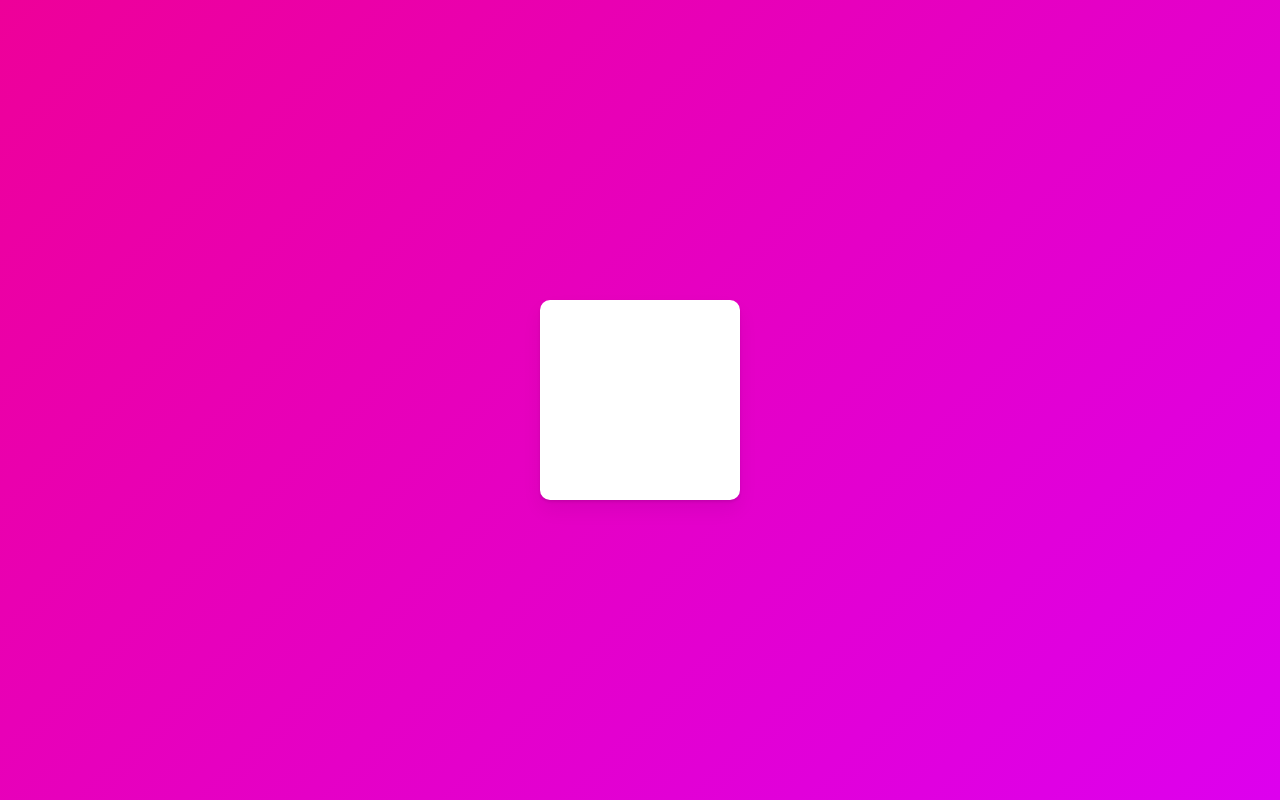
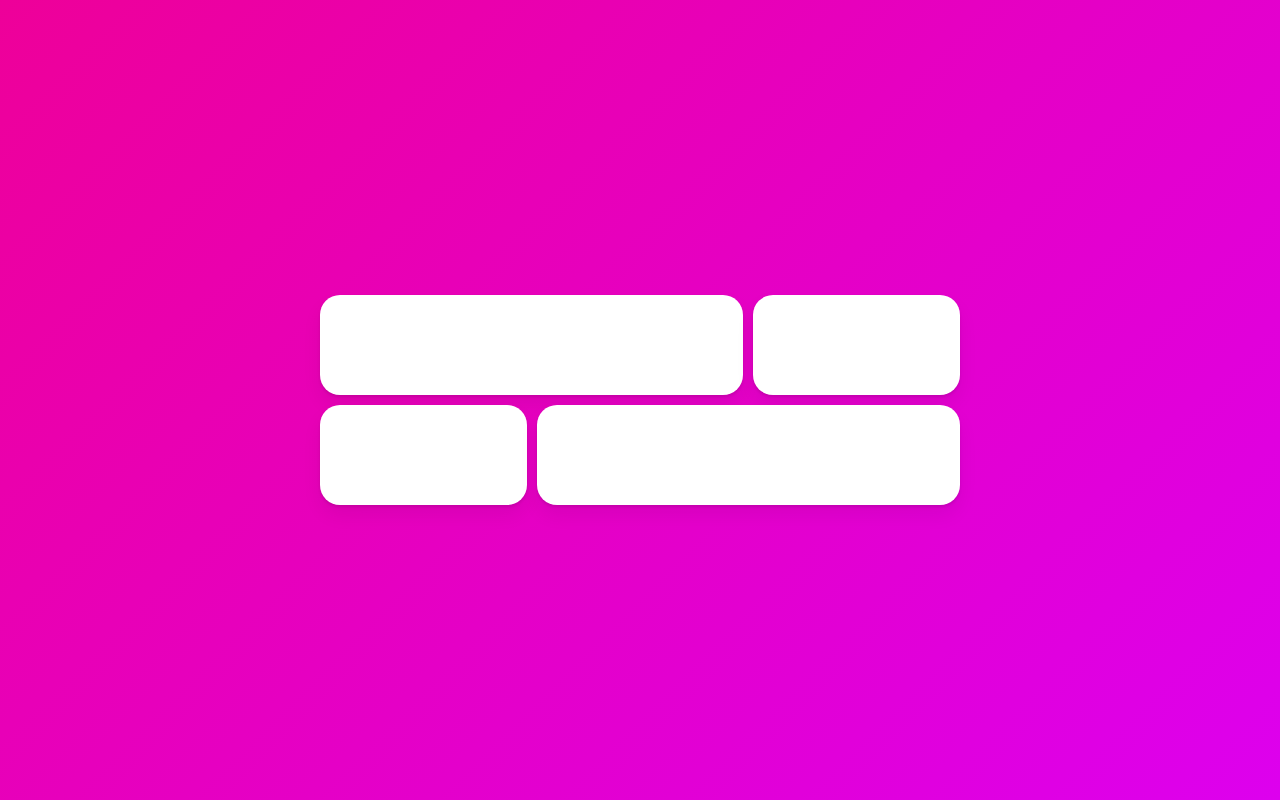
Before and after one commit to hyh05050/react-for-master, a React (Create React App) app: page / in a window 1280 px wide. Built offline with nearby package versions, Linux system fonts and the light colour scheme.

Commit message:
commit framer-motion

```diff
--- a/src/App.tsx
+++ b/src/App.tsx
@@ -1,28 +1,67 @@
 import styled from "styled-components";
-import { motion } from "framer-motion";
+import { AnimatePresence, motion } from "framer-motion";
+import { useState } from "react";
 
-const Wrapper = styled.div`
+const Wrapper = styled(motion.div)`
   height: 100vh;
   width: 100vw;
   display: flex;
   justify-content: center;
   align-items: center;
+  background: linear-gradient(135deg, rgb(238, 0, 153), rgb(221, 0, 238));
 `;
 
-const Box = styled.div`
-  width: 200px;
-  height: 200px;
-  background-color: white;
-  border-radius: 10px;
+const Grid = styled.div`
+  display: grid;
+  grid-template-columns: repeat(3, 1fr);
+  width: 50vw;
+  div:first-child,
+  div:last-child {
+    grid-column: span 2;
+  }
+  gap: 10px;
+`;
+
+const Box = styled(motion.div)`
+  height: 100px;
+  background-color: rgba(255, 255, 255, 1);
+  border-radius: 20px;
   box-shadow: 0 2px 3px rgba(0, 0, 0, 0.1), 0 10px 20px rgba(0, 0, 0, 0.06);
+  display: flex;
+  justify-content: center;
+  align-items: center;
+`;
+
+const Overlay = styled(motion.div)`
+  width: 100%;
+  height: 100%;
+  position: absolute;
+  display: flex;
+  justify-content: center;
+  align-items: center;
 `;
 
 function App() {
+  const [id, setId] = useState<null | string>(null);
   return (
     <Wrapper>
-      <Box />
-      <div></div>
-      <motion.div></motion.div>
+      <Grid>
+        {["1", "2", "3", "4"].map((n) => (
+          <Box key={n} layoutId={n} onClick={() => setId(n)} />
+        ))}
+      </Grid>
+      <AnimatePresence>
+        {id ? (
+          <Overlay
+            onClick={() => setId(null)}
+            initial={{ backgroundColor: "rgba(0, 0, 0, 0)" }}
+            animate={{ backgroundColor: "rgba(0, 0, 0, 0.5)" }}
+            exit={{ backgroundColor: "rgba(0, 0, 0, 0)" }}
+          >
+            <Box layoutId={id} style={{ width: 200, height: 100 }} />
+          </Overlay>
+        ) : null}
+      </AnimatePresence>
     </Wrapper>
   );
 }
--- /dev/null
+++ b/src/common.css
@@ -0,0 +1 @@
+@import url("https://fonts.googleapis.com/css2?family=Source+Sans+Pro:wght@300;400&display=swap");
--- a/src/index.tsx
+++ b/src/index.tsx
@@ -1,14 +1,13 @@
 import React from "react";
-import ReactDOM from "react-dom";
+import ReactDOM from "react-dom/client";
 import { RecoilRoot } from "recoil";
 import { ThemeProvider } from "styled-components";
 import App from "./App";
-import { darkTheme } from "./theme";
-
+import { theme } from "./theme";
 import { createGlobalStyle } from "styled-components";
+import "./common.css";
 
 const GlobalStyle = createGlobalStyle`
-@import url('https://fonts.googleapis.com/css2?family=Source+Sans+Pro:wght@300;400&display=swap');
 html, body, div, span, applet, object, iframe,
 h1, h2, h3, h4, h5, h6, p, blockquote, pre,
 a, abbr, acronym, address, big, cite, code,
@@ -72,14 +71,17 @@ a {
 }
 `;
 
-ReactDOM.render(
+const root = ReactDOM.createRoot(
+  document.getElementById("root") as HTMLElement
+);
+
+root.render(
   <React.StrictMode>
     <RecoilRoot>
-      <ThemeProvider theme={darkTheme}>
+      <ThemeProvider theme={theme}>
         <GlobalStyle />
         <App />
       </ThemeProvider>
     </RecoilRoot>
-  </React.StrictMode>,
-  document.getElementById("root")
+  </React.StrictMode>
 );
--- a/src/theme.ts
+++ b/src/theme.ts
@@ -12,4 +12,15 @@ import { DefaultTheme } from "styled-components";
 //   accentColor: "#9c88ff",
 // };
 
-export const darkTheme: DefaultTheme = {};
+export const theme: DefaultTheme = {
+  red: "#E51013",
+  black: {
+    veryDark: "#141414",
+    darker: "#181818",
+    lighter: "#2F2F2F",
+  },
+  white: {
+    lighter: "#fff",
+    darker: "#e5e5e5",
+  },
+};
```
Also changed, not shown: src/styles.d.ts (+12 -1 lines).
